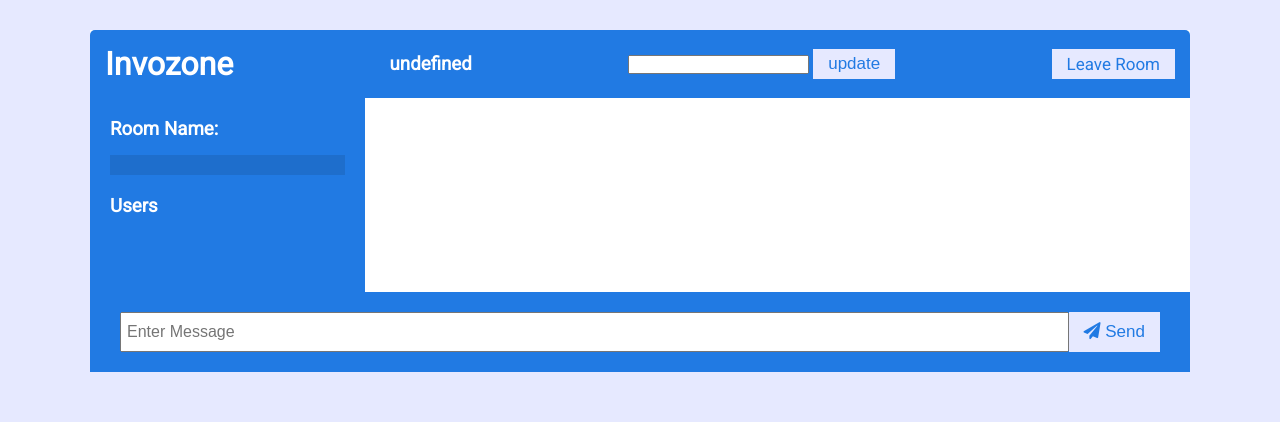
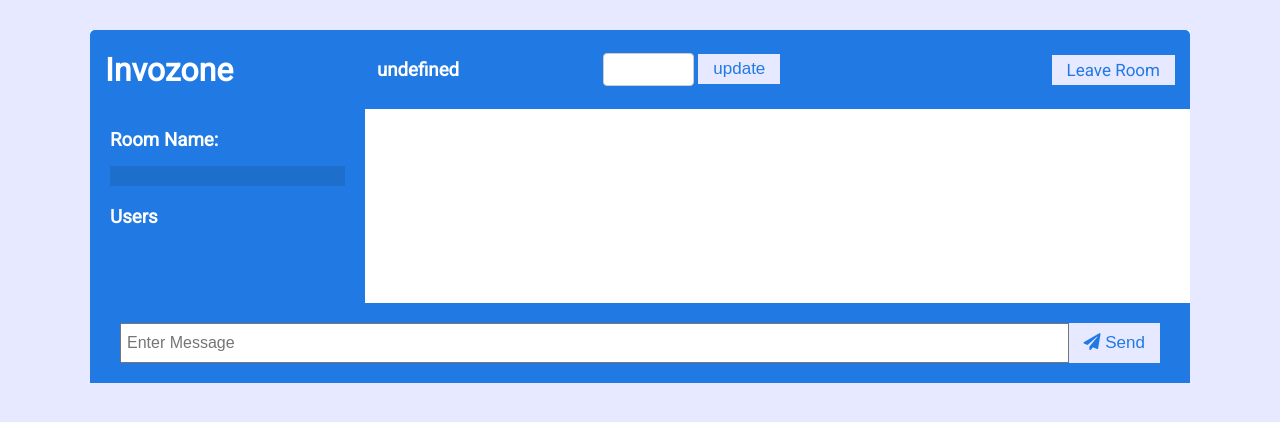
Before and after one commit to mbilal998/RealTimechat, a website: page public/chat.html in a window 1280 px wide. Both pictures are taken after a click on the button "Edit". Drawn offline with nearby package versions, Linux system fonts and the light colour scheme; no server answers.

Commit message:
some input styling done

```diff
--- a/public/css/style.css
+++ b/public/css/style.css
@@ -187,3 +187,13 @@ a {
     display: none;
   }
 }
+
+#currentUservalue {
+  width: 30%;
+  padding: 8px 20px;
+  margin: 8px 0;
+  display: inline-block;
+  border: 1px solid #ccc;
+  border-radius: 4px;
+  box-sizing: border-box;
+}
```
Also changed, not shown: 1 other file.
